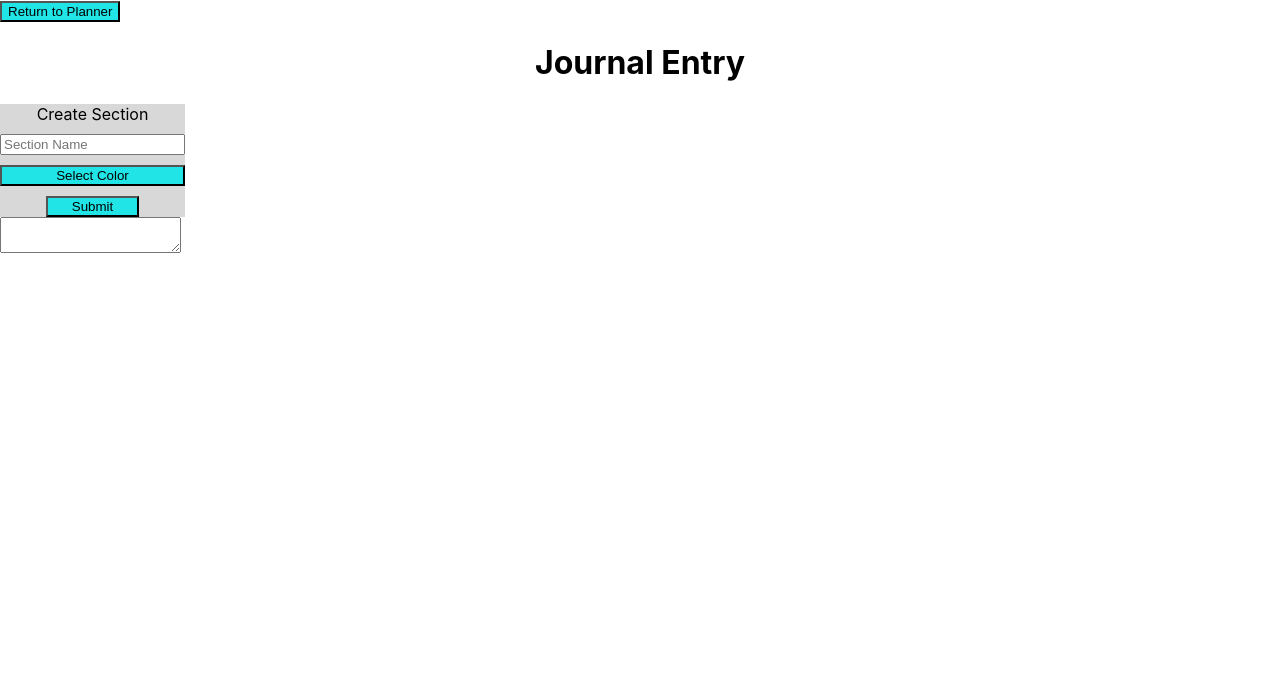
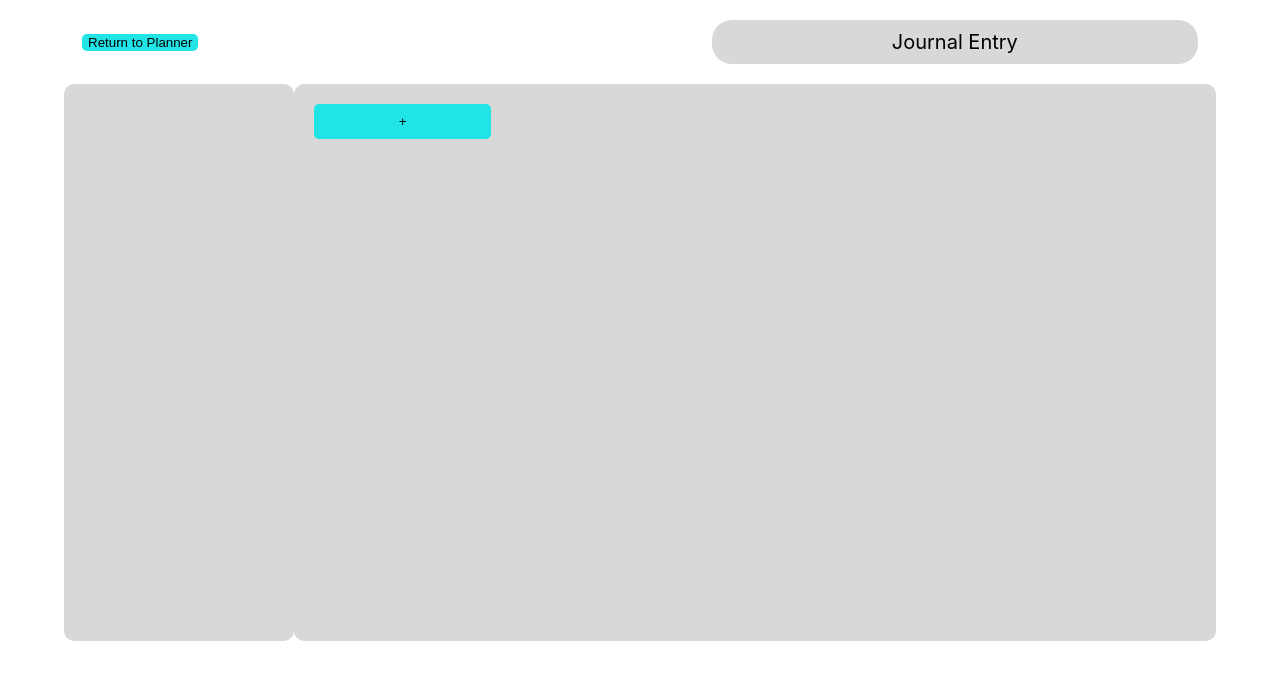
Before and after one commit to gregoryweber/ucsd-cse110-planner-journal, a React (Create React App) app in the folder client/: page / in a window 1280 px wide. Shown: the top 680 px of the page. Built offline with nearby package versions, Linux system fonts and the light colour scheme.

Commit message:
Started work on the Journal Entry page

```diff
--- a/client/src/components/ColorPicker.tsx
+++ b/client/src/components/ColorPicker.tsx
@@ -16,6 +16,10 @@ const ColorPicker: React.FC<ColorPickerProps> = ({ color, onChangeColor }) => {
         setHex(color.hex);
         onChangeColor(color.hex);
       }}
+      style={{
+        width: '80%',
+        height: '80%'
+      }}
     />
   );
 };
--- a/client/src/components/Create-Section.tsx
+++ b/client/src/components/Create-Section.tsx
@@ -5,7 +5,7 @@ const CreateSection = () => {
 
   const [ sectionName, setSectionName ] = useState("");
   const [ hex, setHex ] = useState("#ffffff");
-  const [ showColorPicker, setShowColorPicker ] = useState(false);
+  const [ displayColorPicker, setDisplayColorPicker ] = useState(false);
 
   const onSubmit = (event: React.FormEvent<HTMLFormElement>) => {
     event.preventDefault();
@@ -13,9 +13,23 @@ const CreateSection = () => {
 
   return (
     <div>
-      <div className="create-section" style={{ backgroundColor: "#d8d8d8"}}>
+      <div
+        className="create-section"
+        style={{
+          backgroundColor: "#d8d8d8"
+        }}
+      >
         <form onSubmit={(event) => onSubmit(event)}>
-          <div style={{ display: 'flex', flexDirection: 'column', justifyContent: 'center', alignItems:'center', gap: '10px', width: '100%' }}>
+          <div
+            style={{
+              display: 'flex',
+              flexDirection: 'column',
+              justifyContent: 'center',
+              alignItems:'center',
+              gap: '10px',
+              width: '100%'
+            }}
+          >
             <label>Create Section</label>
             <input
               required
@@ -28,20 +42,25 @@ const CreateSection = () => {
             />
             <button
               type="button"
-              onClick={() => setShowColorPicker(!showColorPicker)}
-              style={{ backgroundColor: "#21e4e6", color: "black", width: '100%' }}
+              onClick={() => setDisplayColorPicker(!displayColorPicker)}
+              style={{
+                backgroundColor: "#21e4e6",
+                color: "black",
+                width: '80%'
+              }}
             >
               Select Color
             </button>
             <button
               type="submit"
               style={{ backgroundColor: "#21e4e6", color: "black", width: '50%' }}
+              onClick={() => console.log({sectionName, hex})}
             >
               Submit
             </button>
           </div>
         </form>
-        {showColorPicker && (
+        {displayColorPicker && (
           <ColorPicker
             color={hex}
             onChangeColor={(newColor) => setHex(newColor)}
--- a/client/src/components/Journal-Page.tsx
+++ b/client/src/components/Journal-Page.tsx
@@ -1,25 +1,129 @@
+import { useState } from "react";
 import CreateSection from "./Create-Section"
 
 const JournalPage = () => {
 
+  const [ displayCreateSection, setDisplayCreateSection ] = useState(false);
+
   return (
-    <div>
-       <div>
-        <button
-        style={{backgroundColor: "#21e4e6", color: "black"}}
-        >
+    <div style={{
+      backgroundColor: "white",
+      color: "black",
+      display: 'flex',
+      flexDirection: 'column',
+      alignItems: 'center',
+      width: '100vw',
+      height: '100vh',
+      padding: '20px',
+      boxSizing: 'border-box'
+      }}>
+
+       <div style={{
+        display: 'flex',
+        justifyContent: 'space-between',
+        alignItems: 'center',
+        width: '90%',
+        marginBottom: '20px'
+       }}>
+
+        <button style={{
+          backgroundColor: "#21e4e6",
+          color: "black",
+          padding: '10px, 15px',
+          borderRadius: '5px',
+          border: 'none'
+        }}>
           Return to Planner
         </button>
-        <div style={{ display: 'flex', justifyContent: 'center', alignItems: 'center'}}>
-          <h1>Journal Entry</h1>
+
+        <div style={{
+          display: 'flex',
+          justifyContent: 'center',
+          alignItems: 'center',
+          backgroundColor: "#d8d8d8",
+          borderRadius: '20px',
+          padding: '10px 20px',
+          width: "40%"
+        }}>
+
+          <h1 style={{
+            fontSize: '20px',
+            fontWeight: 'normal',
+            margin: 0,
+          }}>
+            Journal Entry
+          </h1>
         </div>
       </div>
 
-      <div style={{ display: 'flex', width: '10%'}}>
-        <CreateSection />
-      </div>
-      <div>
-        <textarea></textarea>
+      <div style={{
+        display: 'flex',
+        width: '90vw',
+        height: '90vw'
+      }}>
+        <div style={{
+          display: 'flex',
+          width: '20%',
+          height: '80%',
+          backgroundColor: "#d8d8d8",
+          borderRadius: '10px',
+          padding: '10px',
+          boxSizing: 'border-box',
+          position: 'relative'
+        }}>
+          {displayCreateSection && (
+              <div style={{
+                display: 'flex',
+
+              }}>
+                <CreateSection />
+              </div>
+            )}
+        </div>
+        <div style={{
+          display: 'flex',
+          width: '80%',
+          height: '80%',
+          backgroundColor: "#d8d8d8",
+          borderRadius: '10px',
+          padding: '20px',
+          boxSizing: 'border-box',
+          position: 'relative'
+        }}>
+
+          <div style={{
+            width: '20%',
+            display: 'flex',
+            flexDirection: 'column',
+            gap: '10px',
+            marginRight: '20px'
+          }}>
+
+            <button style={{
+              backgroundColor: '#21e4e6',
+              color: 'black',
+              padding: '10px',
+              borderRadius: '5px',
+              border: 'none'
+            }}
+            onClick={() => setDisplayCreateSection(!displayCreateSection)}
+            >
+              +
+            </button>
+
+            <div style={{
+              display: 'flex',
+              alignItems: 'center',
+              justifyContent: 'space-between',
+              padding: '10ox',
+              borderRadius: '5px'
+            }}>
+
+            {/* This div holds the different sections, assign later */}
+
+            </div>
+          </div>
+        </div>
       </div>
     </div>
   );
```
